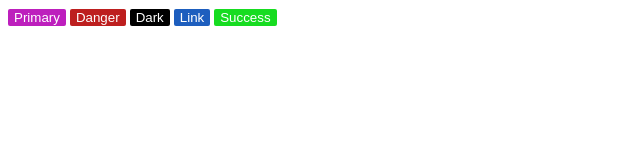
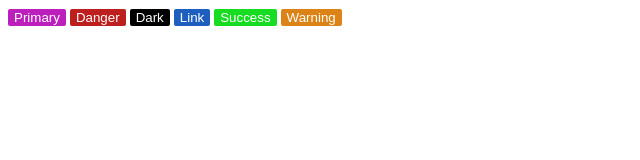
Before and after one commit to MosutLarisa/curs4, a plain HTML site: page index.html in a window 1280 px wide. Shown: the whole page, without its empty margins (0-640 px from the left). Drawn offline with Linux system fonts and the light colour scheme.

Commit message:
am adaugat buton portocaliu

```diff
--- a/index.html
+++ b/index.html
@@ -16,6 +16,7 @@
         <button class="black-button">Dark</button>
         <button class="blue-button">Link</button>
         <button class="green-button">Success</button>
+        <button class="orange-button">Warning</button>
 
 
     </div>
--- a/style.css
+++ b/style.css
@@ -31,3 +31,10 @@
     border-radius: 2px;
     border-width: 0;
 }
+
+.orange-button{
+    background-color: rgb(220, 131, 23);
+    color: white;
+    border-radius: 2px;
+    border-width: 0;
+}
```
